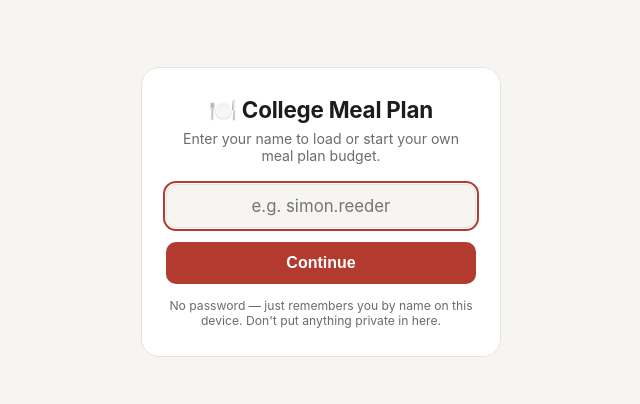
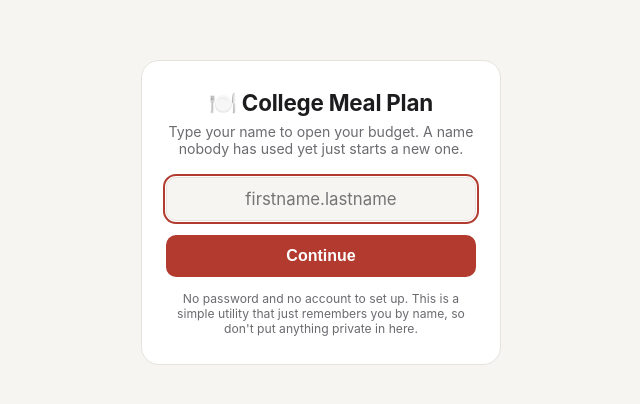
Before and after one commit to joshreeder/mealplan-calc, a website: page public/index.html in a window 1280 px wide. Shown: the part 188-592 px from the top of the page, without its empty margins (319-959 px from the left). Drawn offline with Linux system fonts and the light colour scheme.

Commit message:
Use a generic username example on the login screen
The placeholder showed a specific person's name, which reads like the app
expects that particular user. It now shows the firstname.lastname shape
instead, and the copy says plainly that an unused name just starts a new
budget and that there is no account or password to set up.

Co-Authored-By: Claude Opus 5 <noreply@anthropic.com>

```diff
--- a/public/index.html
+++ b/public/index.html
@@ -113,10 +113,10 @@
 <div id="loginView">
   <div class="login-card">
     <h1>🍽️ College Meal Plan</h1>
-    <p>Enter your name to load or start your own meal plan budget.</p>
-    <input type="text" id="usernameInput" placeholder="e.g. simon.reeder" autocapitalize="off" autocorrect="off" spellcheck="false">
+    <p>Type your name to open your budget. A name nobody has used yet just starts a new one.</p>
+    <input type="text" id="usernameInput" placeholder="firstname.lastname" autocapitalize="off" autocorrect="off" spellcheck="false">
     <button class="login-btn" id="loginBtn" type="button">Continue</button>
-    <div class="login-hint">No password — just remembers you by name on this device. Don't put anything private in here.</div>
+    <div class="login-hint">No password and no account to set up. This is a simple utility that just remembers you by name, so don't put anything private in here.</div>
   </div>
 </div>
 
```
Also changed, not shown: README.md.
